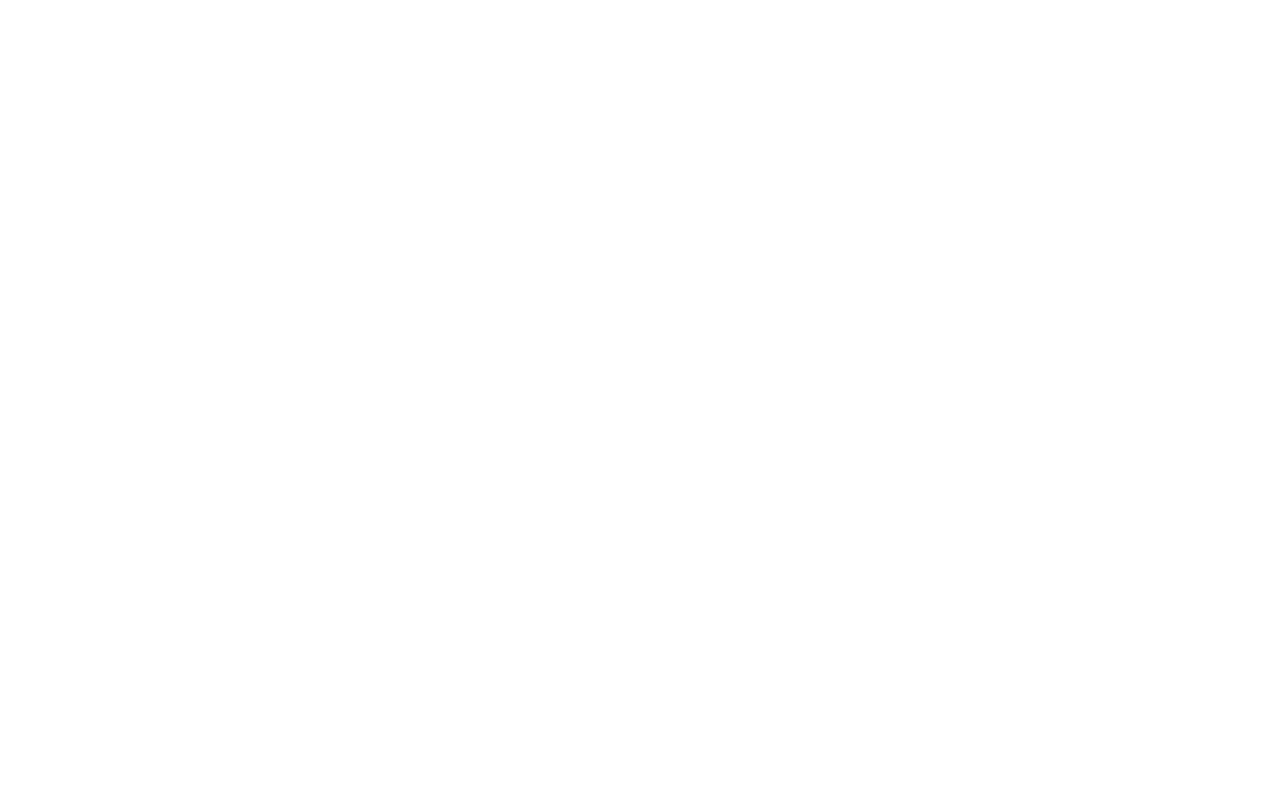
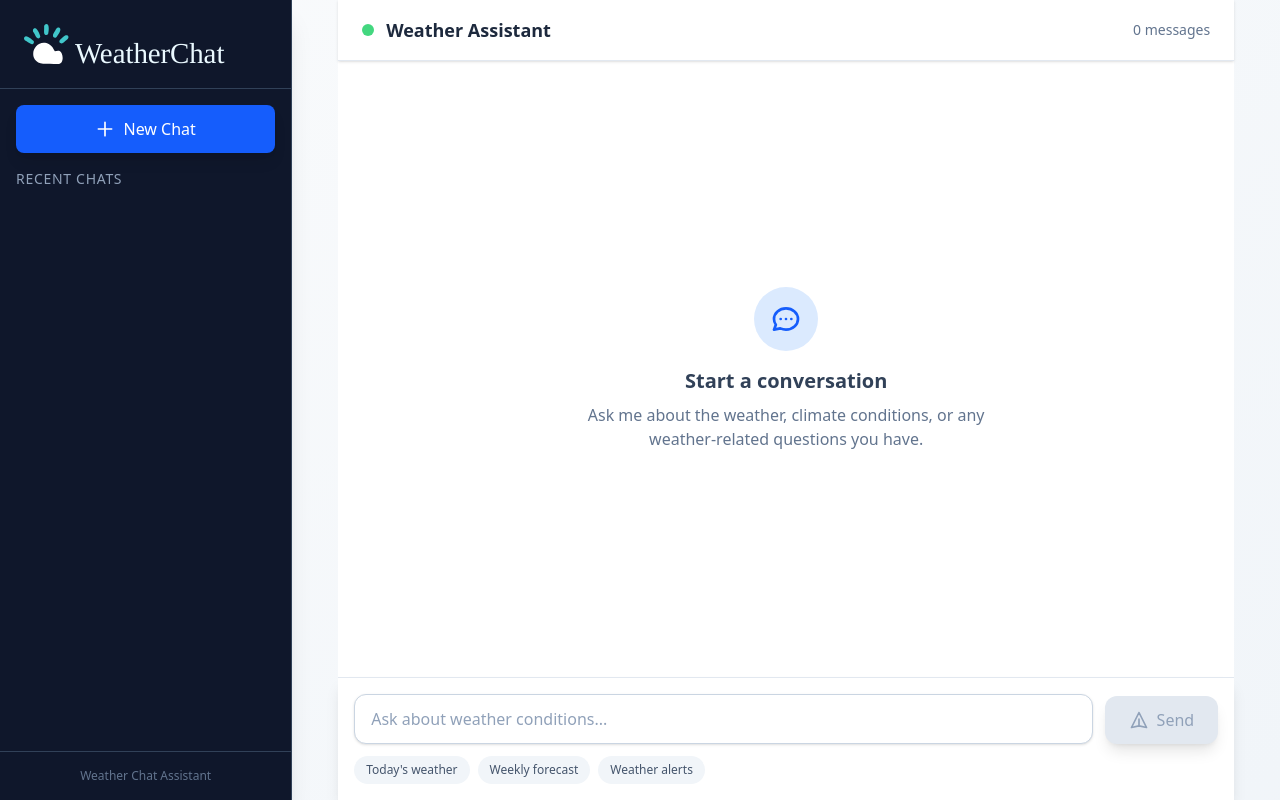
Before and after one commit to SaketFulewar/Weather-Chat, a React (Vite) app: page / in a window 1280 px wide. Before the commit this address had no page. Built offline with nearby package versions, Linux system fonts and the light colour scheme; a web font is replaced by a local one.

Commit message:
Production V2.1 - Vercel Build Config

```diff
--- a/src/App.jsx
+++ b/src/App.jsx
@@ -7,7 +7,7 @@
     <LocalChatStoreProvider>
       <BrowserRouter>
         <Routes>
-          {/*<Route path="/" element={<ChatPage/>}></Route>*/}
+          <Route path="/" element={<ChatPage/>}></Route>
           <Route path="/chat/:chatId" element={<ChatPage />} />
           <Route path="/chat/" element={<ChatPage />} />
         </Routes>
```
Also changed, not shown: vercel.json (added).
